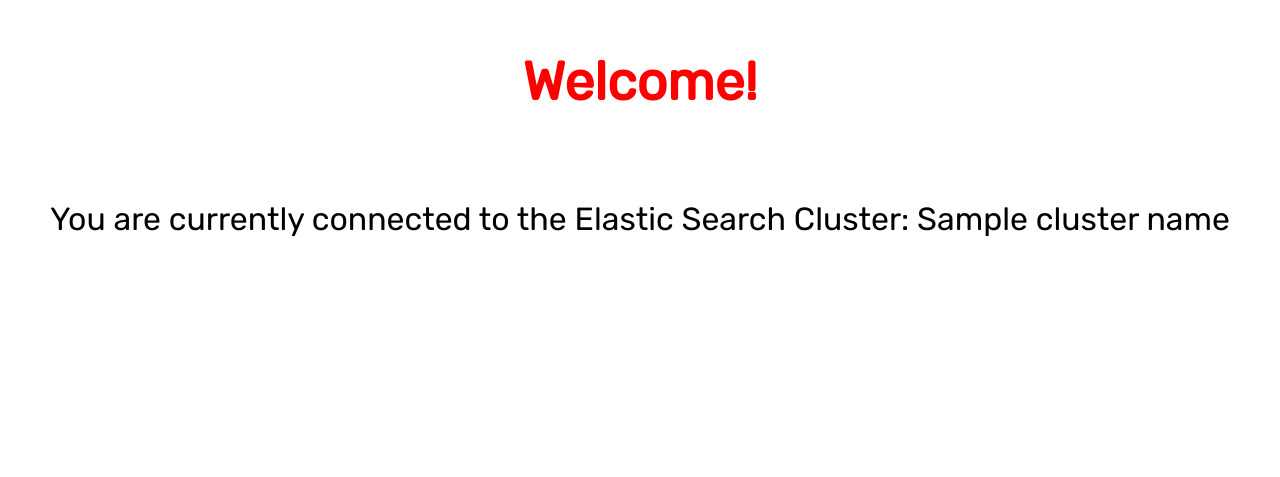
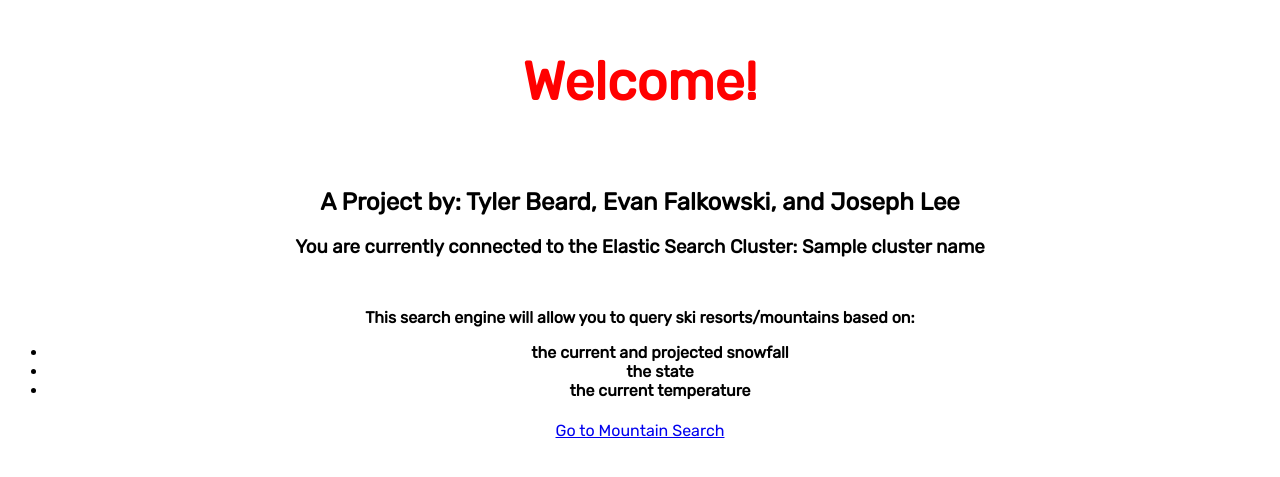
Before and after one commit to evanfalkowski/Info624Project, a Flask app: template templates/index.html in a window 1280 px wide. Shown: the top 477 px of the page. Run offline with Flask 2, Linux system fonts and the light colour scheme; the template is opened without the code that fills it: most values are stand-ins (such as "Sample title", 1, 10 or a date in 2020).

Commit message:
Updates to query the ski data

```diff
--- a/app.py
+++ b/app.py
@@ -1,29 +1,87 @@
 import json
 import requests
-from flask import Flask, render_template, jsonify
+from flask import Flask, render_template,  request, url_for, flash, redirect, json
 from elasticsearch import Elasticsearch, helpers
 
 app = Flask(__name__)
+cloud_id = "https://info624project.es.us-central1.gcp.cloud.es.io:9243/"
+user = "elastic"
+password = "E8ESWK45BvcnmYFrCmF7MNdW"
+es = Elasticsearch(
+    hosts=cloud_id,
+    basic_auth=(user, password)
+)
+results = []
 
 
 @app.route("/")
 def index():
-    cloud_id = "https://info624project.es.us-central1.gcp.cloud.es.io:9243/"
-    user = "elastic"
-    password = "E8ESWK45BvcnmYFrCmF7MNdW"
-
-    es = Elasticsearch(
-        hosts=cloud_id,
-        basic_auth=(user, password)
-    )
-
     elastiSearchInfo = es.info()
     print(elastiSearchInfo)
-    json_data = elastiSearchInfo['cluster_name']
-    cluster_name = json_data
+    cluster_name = elastiSearchInfo['cluster_name']
 
-    # Render HTML with count variable
     return render_template("index.html", cluster_name=cluster_name)
+
+
+@app.route('/search_page', methods=['GET', 'POST'])
+def search_page():
+    if request.method == 'GET':
+        return render_template('search_page.html')
+
+    if request.method == 'POST':
+        query = request.form['ski_query']
+
+        if not query:
+            flash('Please Enter a query')
+        else:
+            all_docs = {}
+            all_indices = es.indices.get_alias("*")
+
+            # iterate over the index names
+            for ind in all_indices:
+
+                # skip hidden indices with '.' in name
+                if "." not in ind[:1]:
+                    # nest another dictionary for index inside
+                    all_docs[ind] = {}
+
+                    # print the index name
+                    print("\nindex:", ind)
+
+                    # get 20 of the Elasticsearch documents from index
+                    docs = es.search(
+                        from_=0,  # for pagination
+                        index=ind,
+                        body={
+                            'size': 10,
+                            'query': {
+                                # pass query paramater
+                                'match_all': query
+                            }
+                        })
+
+                    # get just the doc "hits"
+                    docs = docs["hits"]["hits"]
+
+                    # print the list of docs
+                    print("index:", ind, "has", len(docs), "num of docs.")
+
+                    # put the list of docs into a dict key
+                    all_docs[ind]["docs"] = docs
+
+            return redirect(url_for('results'))
+
+    return render_template('search_page.html')
+
+
+@app.route('/results')
+def results():
+    return render_template('results')
+
+
+
+
+
 
 if __name__ == "__main__":
     app.run()
--- a/templates/index.html
+++ b/templates/index.html
@@ -22,6 +22,19 @@
 </style>
 
 <div>
-    <h1>Welcome!</h1><br>
-    <p>You are currently connected to the Elastic Search Cluster: {{ cluster_name }} </p>
+    <div>
+        <h1>Welcome!</h1><br>
+        <h2>A Project by: Tyler Beard, Evan Falkowski, and Joseph Lee</h2>
+        <h3>You are currently connected to the Elastic Search Cluster: {{ cluster_name }} </h3>
+    </div>
+    <div>
+        <h4>This search engine will allow you to query ski resorts/mountains based on:
+            <ul>
+                <li>the current and projected snowfall</li>
+                <li>the state</li>
+                <li>the current temperature</li>
+            </ul>
+        </h4>
+    </div>
+    <a href="{{ url_for('search_page') }}">Go to Mountain Search</a>
 </div>
```
Also changed, not shown: templates/SearchForm.html (added, +10 -0 lines), templates/results.html (added, +18 -0 lines), templates/search_page.html (added, +16 -0 lines).
